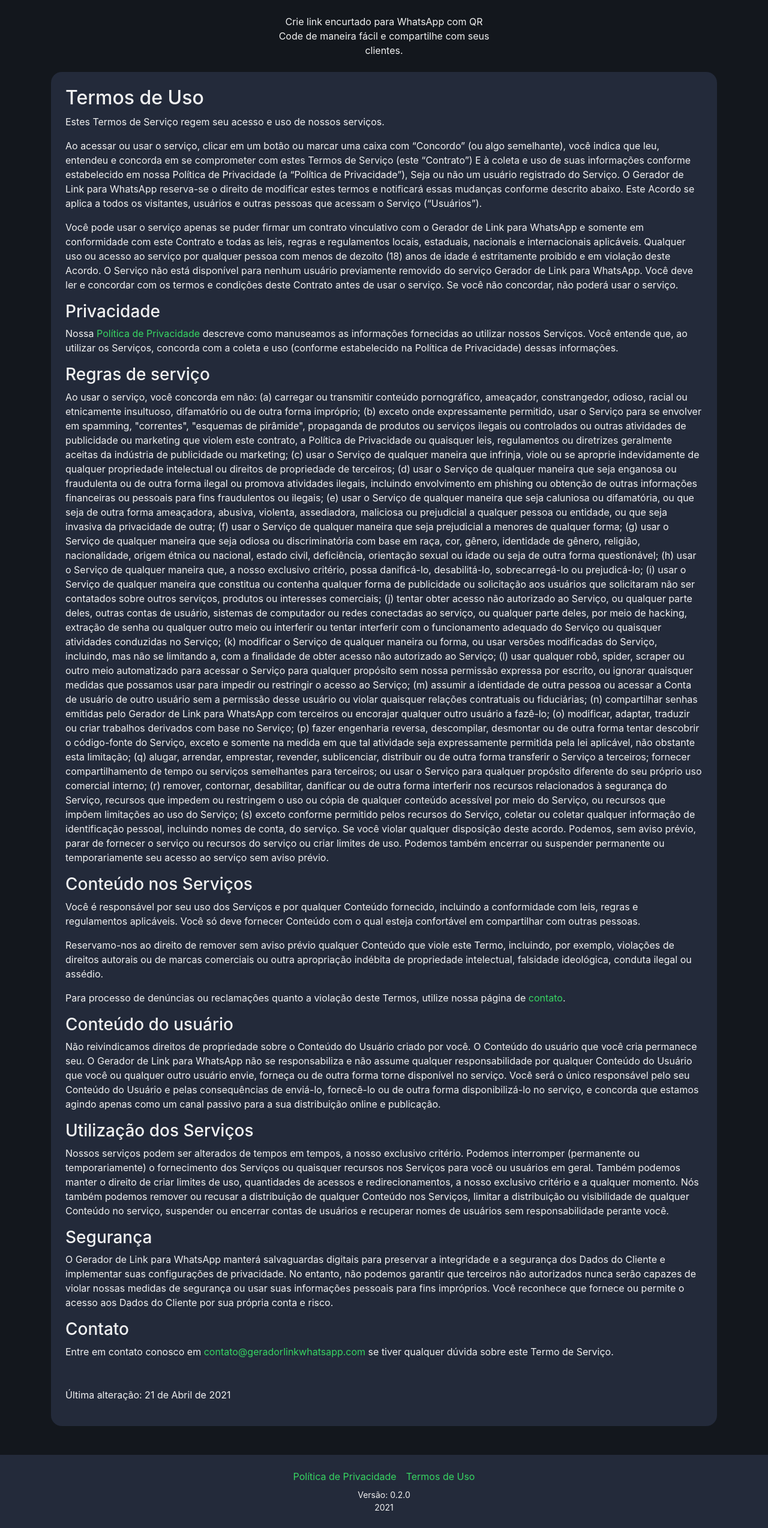
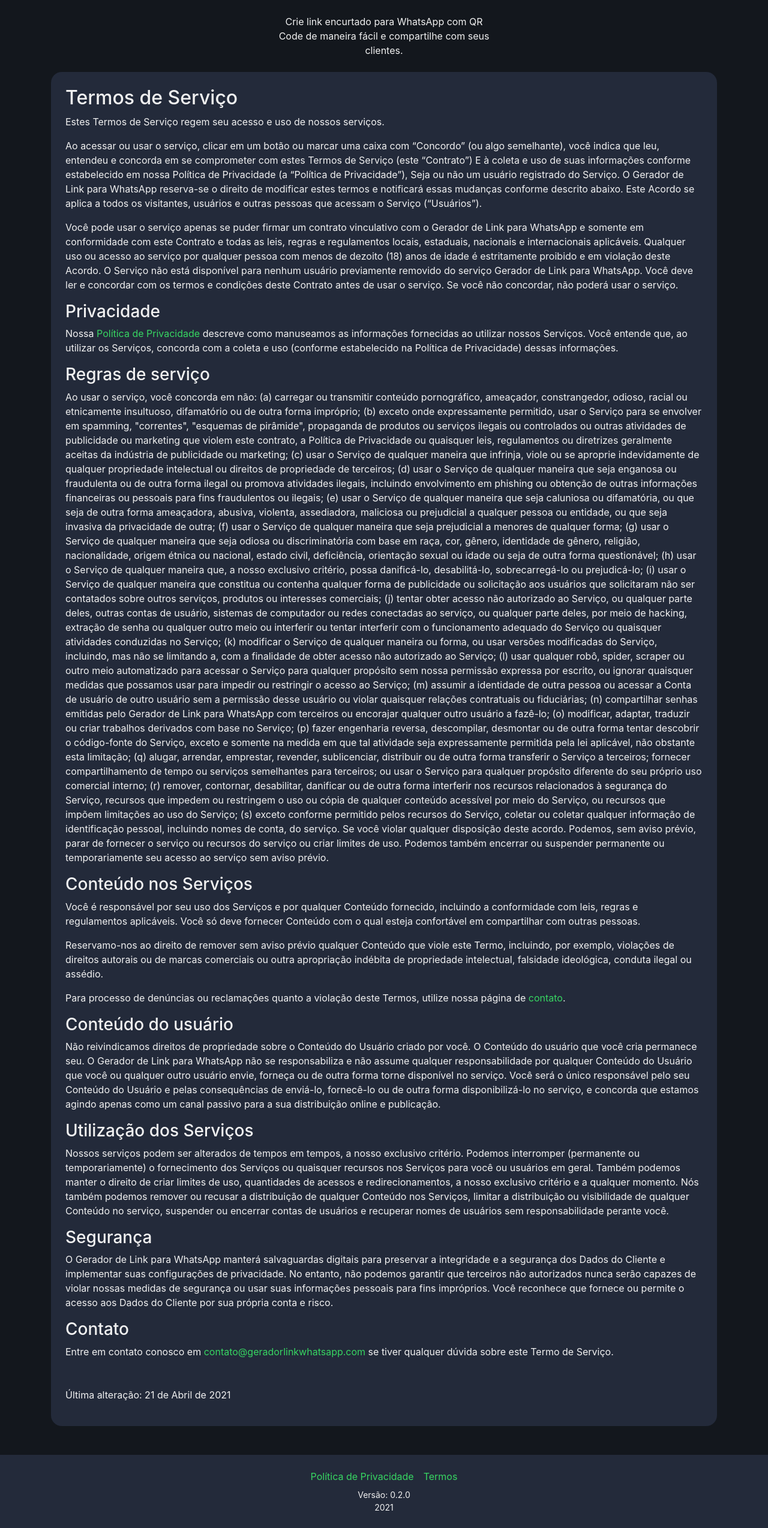
Before and after one commit to arielfavaro/app.linkwpp.com, a Next.js app: page /termos in a window 1280 px wide. Shown: the part 231-2779 px from the top of the page at 60% size. Built offline with nearby package versions, Linux system fonts and the light colour scheme; no server answers.

Commit message:
renamed termos servico

```diff
--- a/components/Footer.js
+++ b/components/Footer.js
@@ -6,7 +6,7 @@
         <footer className="container-fluid mt-5 py-3 py-md-4 bg-secondary">
             <div className="d-flex align-items-center justify-content-center pb-2">
                 <Link href="/politica-privacidade"><a className="mx-2">Política de Privacidade</a></Link>
-                <Link href="/termos"><a className="mx-2">Termos de Uso</a></Link>
+                <Link href="/termos"><a className="mx-2">Termos</a></Link>
             </div>
             <div className="d-flex flex-column align-items-center justify-content-center">
                 <span className="small d-block">Versão: 0.2.0</span>
--- a/pages/termos/index.js
+++ b/pages/termos/index.js
@@ -6,14 +6,14 @@
     return (
         <div className="container mb-3">
             <Head>
-                <title key="title">Termos de Uso - Gerador de Link para WhatsApp</title>
+                <title key="title">Termos - Gerador de Link para WhatsApp</title>
                 <meta key="description" name="description" content="Estes Termos de Serviço regem seu acesso e uso de nossos serviços." />
                 <link key="canonical" rel="canonical" href="https://geradorlinkwhatsapp.com/termos" />
             </Head>
             <Header />
 
             <div className="bg-secondary p-3 p-md-4 rounded mt-4">
-                <h2>Termos de Uso</h2>
+                <h2>Termos de Serviço</h2>
 
                 <p>Estes Termos de Serviço regem seu acesso e uso de nossos serviços.</p>
 
```
